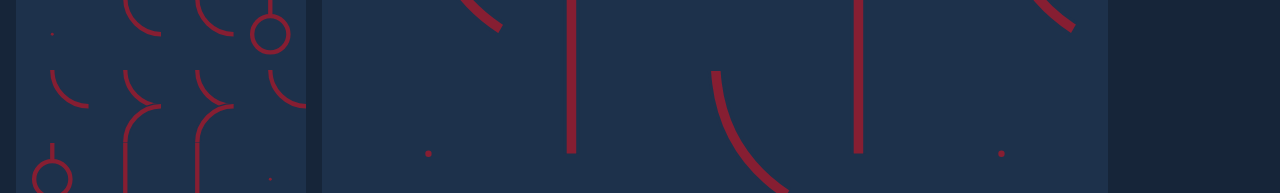
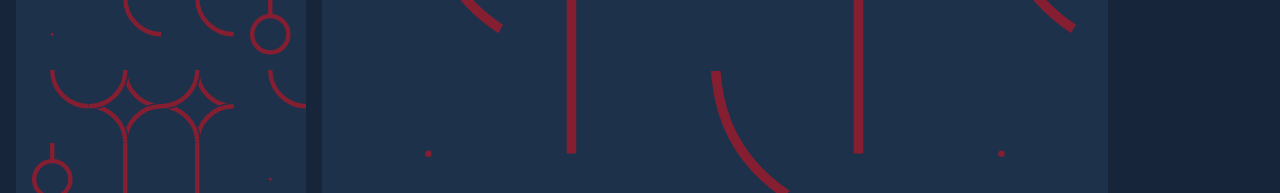
Before and after one commit to tomhooijenga/Infinity-loop-solver, a Vue app: page / in a window 1280 px wide. Shown: the part 425-618 px from the top of the page. Built offline with nearby package versions, Linux system fonts and the light colour scheme.

Commit message:
Fix optimizing square tile rendering

```diff
--- a/src/components/square/Tile.vue
+++ b/src/components/square/Tile.vue
@@ -43,9 +43,14 @@
 
     <template v-else-if="tile.type === 'Cross'">
       <path
+        class="fill-transparent stroke-light stroke-[10px]"
+        d="M0,50 a50,50 0 0,1 50,-50"
+      />
+      <path
         class="fill-transparent stroke-red stroke-[6px]"
         d="M 0 -50 A50,50 0 0,0 50,0"
       />
+
       <path
         class="fill-transparent stroke-light stroke-[10px]"
         d="M0,50 a50,50 0 0,1 50,-50"
@@ -54,22 +59,30 @@
         class="fill-transparent stroke-red stroke-[6px]"
         d="M0,50 a50,50 0 0,1 50,-50"
       />
+
+      <path
+        class="fill-transparent stroke-light stroke-[10px]"
+        d="M-50,0 a50,50 0 0,1 50,50"
+      />
+      <path
+        class="fill-transparent stroke-red stroke-[6px]"
+        d="M-50,0 a50,50 0 0,1 50,50"
+      />
+
+      <path
+        class="fill-transparent stroke-light stroke-[10px]"
+        d="M-50,0 a50,50 0 0,0 50,-50"
+      />
+      <path
+        class="fill-transparent stroke-red stroke-[6px]"
+        d="M-50,0 a50,50 0 0,0 50,-50"
+      />
     </template>
   </svg>
 </template>
 
-<script lang="ts">
-import { defineComponent } from "vue";
+<script setup lang="ts">
 import { Tile } from "@/lib/base/Tile";
 
-export default defineComponent({
-  name: "Tile",
-
-  props: {
-    tile: {
-      type: Tile,
-      required: true,
-    },
-  },
-});
+defineProps<{ tile: Tile }>();
 </script>
```
